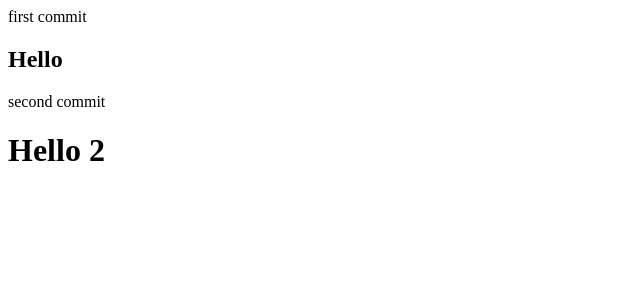
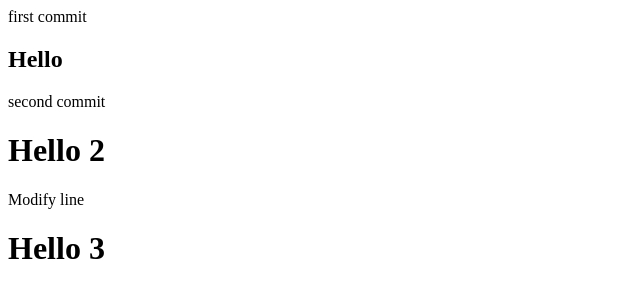
Before and after one commit to yuposse/Hello-test, a plain HTML site: page index.html in a window 1280 px wide. Shown: the whole page, without its empty margins (0-640 px from the left). Drawn offline with Linux system fonts and the light colour scheme.

Commit message:
third commit

```diff
--- a/index.html
+++ b/index.html
@@ -8,5 +8,9 @@
 
             second commit
             <h1>Hello 2</h1>
+
+            Modify line
+            <h1>Hello 3</h1>
+
         </body>
 </html>
```
